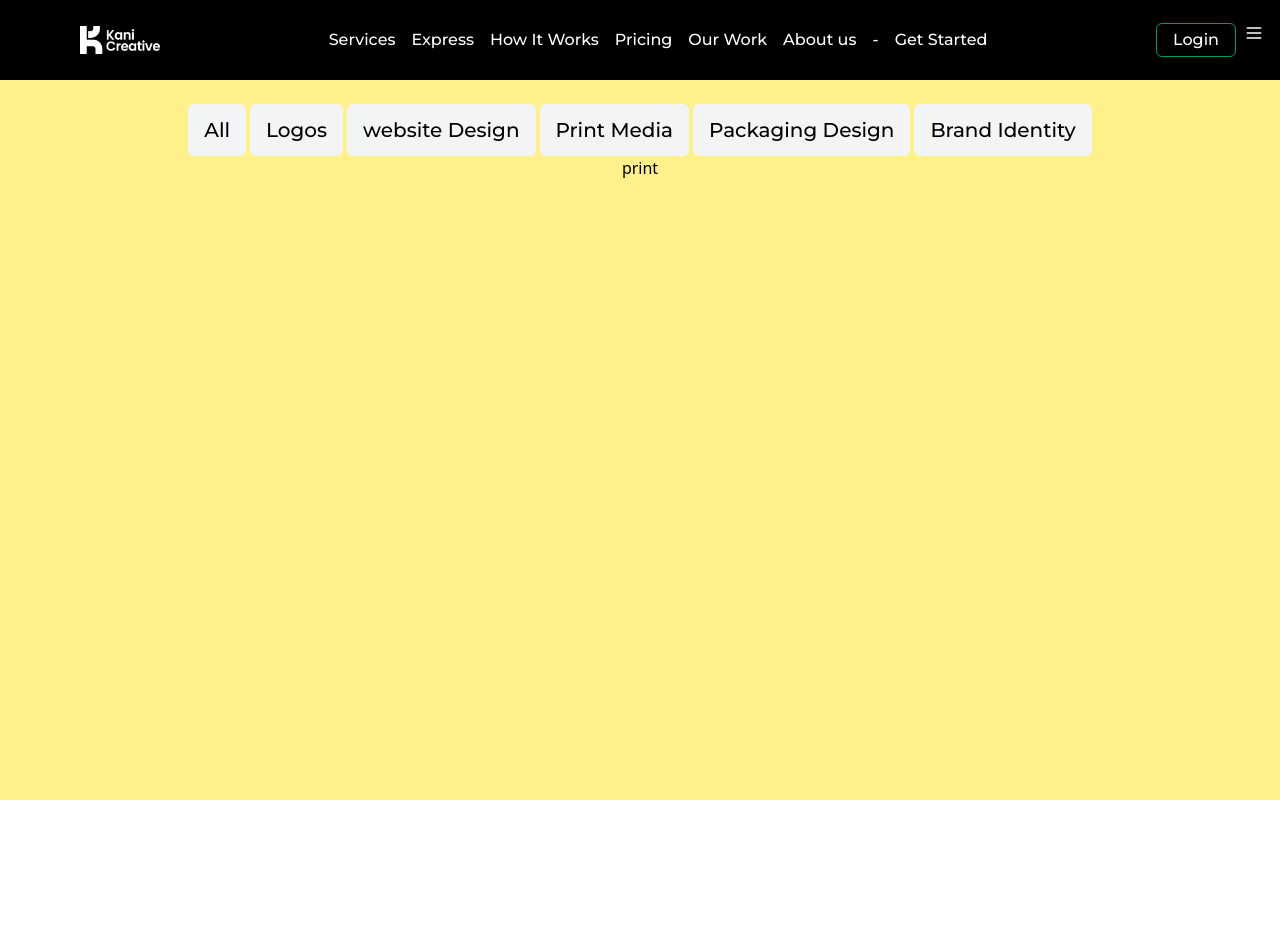
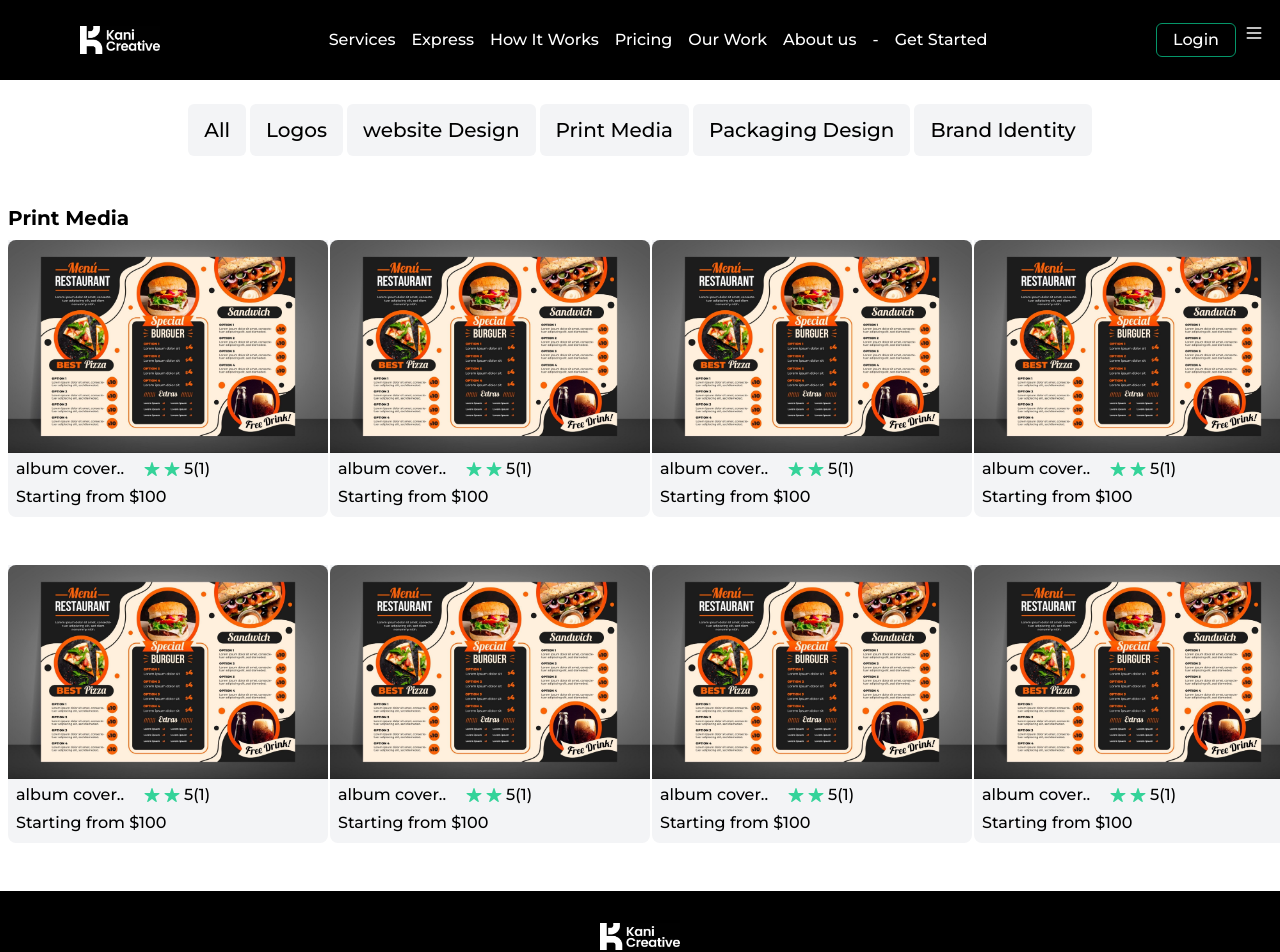
Before and after one commit to patrickashi/kanicreative, a React (Create React App) app: page /Printmediap in a window 1280 px wide. Shown: the top 952 px of the page. Before the commit the page ends 800 px from the top, so only its background shows below. Built offline with nearby package versions, Linux system fonts and the light colour scheme.

Commit message:
new
add new

```diff
--- a/src/Components/Logos.jsx
+++ b/src/Components/Logos.jsx
@@ -16,14 +16,14 @@ const Logos = () => {
         <div className='flex mobile:flex-col sm:flex-col 2xl:flex-row xl:flex-row lg:flex-row md:flex-row items-center gap-8'>
             <div> <img src={pp1} alt="logo" className='w-80 rounded-md'/> </div>
             <div> <img src={pppp1} alt="logo" className='w-80 rounded-md'/> </div>
-            <div> <img src={five} alt="logo" className=' rounded-md mobile:w-[320px] sm:w-[320px] 2xl:w-[235px] xl:w-[235px] lg:w-[235px] md:w-[235px] object-cover' /> </div>
+            <div> <img src={pp1} alt="logo" className='w-80 rounded-md' /> </div>
             <div> <img src={skater4} alt="logo" className='w-80 rounded-md' /> </div>
         </div>
 
         <div className='flex mobile:flex-col sm:flex-col 2xl:flex-row xl:flex-row lg:flex-row md:flex-row items-center gap-8 my-8'>
             <div> <img src={rcity} alt="logo" className='w-80 rounded-md'/> </div>
             <div> <img src={luxury} alt="logo" className='w-80 rounded-md'/> </div>
-            <div> <img src={eminent} alt="logo" className='w-80 rounded-md'/> </div>
+            <div> <img src={zeronine} alt="logo" className='w-80 rounded-md'/> </div>
             <div> <img src={zeronine} alt="logo" className='w-80 rounded-md' /> </div>
         </div>
 
--- a/src/Components/Printmedia.jsx
+++ b/src/Components/Printmedia.jsx
@@ -1,11 +1,125 @@
 import React from 'react'
+import menudesign from "../assets/menudesign.jpg";
+import { IoStar } from "react-icons/io5";
 
 const Printmedia = () => {
   return (
-    <div className='w-full'>
-        <div className='flex justify-center'>
-            print
+    <div className=' 2xl:mx-40 mobile:mx-2 my-12 font-Montserrat'>
+        <p className='font-bold text-xl my-2'>Print Media</p>
+        <div className='grid 2xl:grid-cols-4 xl:grid-cols-4 lg:grid-cols-2 md:grid-cols-2 mobile:grid gap-6'>
+
+            <div className='2xl:grid mobile:grid rounded-b-lg bg-gray-100 w-80'>
+              <div className='w-full'>
+                <img src={menudesign} alt="" className='w-80 rounded-t-lg' />
+              </div>
+              <div className='flex gap-1 px-2 my-1 '>
+                <div className='mr-4'>album cover..</div>
+                <div className='flex items-center'><IoStar className='text-emerald-400'/></div>
+                <div className='flex items-center'><IoStar className='text-emerald-400'/></div>
+                <div>5(1)</div>
+              </div>
+              <p className='px-2 mb-2'>Starting from $100</p>
+            </div>
+
+            <div className='grid bg-gray-100 rounded-b-lg w-80'>
+              <div className='w-full'>
+                <img src={menudesign} alt="" className='w-80 rounded-t-lg' />
+              </div>
+              <div className='flex gap-1 px-2 my-1'>
+                <div className='mr-4'>album cover..</div>
+                <div className='flex items-center'><IoStar className='text-emerald-400'/></div>
+                <div className='flex items-center'><IoStar className='text-emerald-400'/></div>
+                <div>5(1)</div>
+              </div>
+              <p className='px-2 mb-2'>Starting from $100</p>
+            </div>
+
+            <div className='grid bg-gray-100 rounded-b-lg w-80'>
+              <div className='w-full'>
+                <img src={menudesign} alt="" className='w-80 rounded-t-lg' />
+              </div>
+              <div className='flex gap-1 px-2 my-1'>
+                <div className='mr-4'>album cover..</div>
+                <div className='flex items-center'><IoStar className='text-emerald-400'/></div>
+                <div className='flex items-center'><IoStar className='text-emerald-400'/></div>
+                <div>5(1)</div>
+              </div>
+              <p className='px-2 mb-2'>Starting from $100</p>
+            </div>
+
+            <div className='grid bg-gray-100 rounded-b-lg w-80'>
+              <div className='w-full'>
+                <img src={menudesign} alt="" className='w-80 rounded-t-lg' />
+              </div>
+              <div className='flex gap-1 px-2 my-1'>
+                <div className='mr-4'>album cover..</div>
+                <div className='flex items-center'><IoStar className='text-emerald-400'/></div>
+                <div className='flex items-center'><IoStar className='text-emerald-400'/></div>
+                <div>5(1)</div>
+              </div>
+              <p className='px-2 mb-2'>Starting from $100</p>
+            </div>
+
+
         </div>
+
+
+        <div className='grid 2xl:grid-cols-4 xl:grid-cols-4 lg:grid-cols-2 md:grid-cols-2 mobile:grid gap-6 my-12'>
+
+          <div className='2xl:grid mobile:grid rounded-b-lg bg-gray-100 w-80'>
+            <div className='w-full'>
+              <img src={menudesign} alt="" className='w-80 rounded-t-lg' />
+            </div>
+            <div className='flex gap-1 px-2 my-1 '>
+              <div className='mr-4'>album cover..</div>
+              <div className='flex items-center'><IoStar className='text-emerald-400'/></div>
+              <div className='flex items-center'><IoStar className='text-emerald-400'/></div>
+              <div>5(1)</div>
+            </div>
+            <p className='px-2 mb-2'>Starting from $100</p>
+          </div>
+
+          <div className='grid bg-gray-100 rounded-b-lg w-80'>
+            <div className='w-full'>
+              <img src={menudesign} alt="" className='w-80 rounded-t-lg' />
+            </div>
+            <div className='flex gap-1 px-2 my-1'>
+              <div className='mr-4'>album cover..</div>
+              <div className='flex items-center'><IoStar className='text-emerald-400'/></div>
+              <div className='flex items-center'><IoStar className='text-emerald-400'/></div>
+              <div>5(1)</div>
+            </div>
+            <p className='px-2 mb-2'>Starting from $100</p>
+          </div>
+
+          <div className='grid bg-gray-100 rounded-b-lg w-80'>
+            <div className='w-full'>
+              <img src={menudesign} alt="" className='w-80 rounded-t-lg' />
+            </div>
+            <div className='flex gap-1 px-2 my-1'>
+              <div className='mr-4'>album cover..</div>
+              <div className='flex items-center'><IoStar className='text-emerald-400'/></div>
+              <div className='flex items-center'><IoStar className='text-emerald-400'/></div>
+              <div>5(1)</div>
+            </div>
+            <p className='px-2 mb-2'>Starting from $100</p>
+          </div>
+
+          <div className='grid bg-gray-100 rounded-b-lg w-80'>
+            <div className='w-full'>
+              <img src={menudesign} alt="" className='w-80 rounded-t-lg' />
+            </div>
+            <div className='flex gap-1 px-2 my-1'>
+              <div className='mr-4'>album cover..</div>
+              <div className='flex items-center'><IoStar className='text-emerald-400'/></div>
+              <div className='flex items-center'><IoStar className='text-emerald-400'/></div>
+              <div>5(1)</div>
+            </div>
+            <p className='px-2 mb-2'>Starting from $100</p>
+          </div>
+
+
+          </div>
     </div>
   )
 }
--- a/src/Components/Webdesign.jsx
+++ b/src/Components/Webdesign.jsx
@@ -1,11 +1,24 @@
 import React from 'react'
+import crave2 from "../assets/crave2.png";
 
 const Webdesign = () => {
   return (
-    <div className='w-full'>
-        <div className='flex justify-center'>
-            web design comp
+    <div className='w-full py-16 2xl:px-40 xl:px-40 lg:px-40 mobile:px-2 '>
+
+        <div className='flex mobile:flex-col sm:flex-col 2xl:flex-row xl:flex-row lg:flex-row md:flex-row items-center gap-8'>
+            <div> <img src={crave2} alt="logo" className='w-80 rounded-md'/> </div>
+            <div> <img src={crave2} alt="logo" className='w-80 rounded-md'/> </div>
+            <div> <img src={crave2} alt="logo" className='w-80 rounded-md' /> </div>
+            <div> <img src={crave2} alt="logo" className='w-80 rounded-md' /> </div>
         </div>
+
+        <div className='flex mobile:flex-col sm:flex-col 2xl:flex-row xl:flex-row lg:flex-row md:flex-row items-center gap-8 my-8'>
+            <div> <img src={crave2} alt="logo" className='w-80 rounded-md'/> </div>
+            <div> <img src={crave2} alt="logo" className='w-80 rounded-md'/> </div>
+            <div> <img src={crave2} alt="logo" className='w-80 rounded-md'/> </div>
+            <div> <img src={crave2} alt="logo" className='w-80 rounded-md' /> </div>
+        </div>
+
     </div>
   )
 }
--- a/src/pages/Printmediap.jsx
+++ b/src/pages/Printmediap.jsx
@@ -1,13 +1,15 @@
 import React from 'react'
 import Ourworknav from '../Components/Ourworknav'
 import Printmedia from '../Components/Printmedia'
+import Footer from '../Components/Footer'
 
 const Printmediap = () => {
   return (
-    <div className='w-full h-screen bg-yellow-200'>
+    <div className='w-full h-screen bg-yellow-emerald-100'>
         <div className=''>
             <Ourworknav />
             <Printmedia />
+            <Footer />
         </div>
     </div>
   )
--- a/src/pages/Webdesignp.jsx
+++ b/src/pages/Webdesignp.jsx
@@ -4,7 +4,7 @@ import Ourworknav from '../Components/Ourworknav'
 
 const Webdesignp = () => {
   return (
-    <div className='w-full h-screen bg-red-200'>
+    <div className='w-full bg-red-50'>
         <Ourworknav />
         <Webdesign />
 
```
Also changed, not shown: src/assets/crave2.png (added), src/assets/menudesign.jpg (added).
